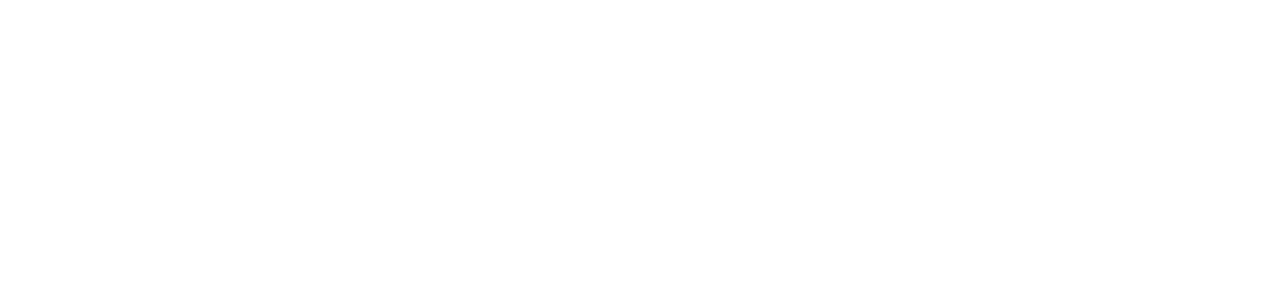
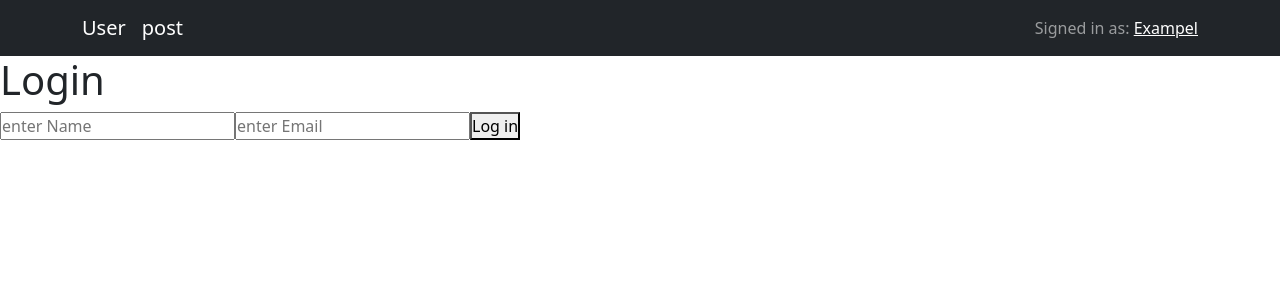
Before and after one commit to C5-jehadalhorany/T02_Blog_App, a React (Create React App) app in the folder blogapp/: page / in a window 1280 px wide. Shown: the top 300 px of the page. Built offline with nearby package versions, Linux system fonts and the light colour scheme.

Commit message:
add navbar and log in componant

```diff
--- a/blogapp/package.json
+++ b/blogapp/package.json
@@ -7,7 +7,10 @@
     "@testing-library/jest-dom": "^5.16.4",
     "@testing-library/react": "^13.3.0",
     "@testing-library/user-event": "^13.5.0",
+    "axios": "^0.27.2",
+    "bootstrap": "^5.1.3",
     "react": "^18.2.0",
+    "react-bootstrap": "^2.4.0",
     "react-dom": "^18.2.0",
     "react-redux": "^8.0.2",
     "react-router-dom": "^6.3.0",
--- a/blogapp/src/App.css
+++ b/blogapp/src/App.css
@@ -0,0 +1,5 @@
+*{
+    padding: 0;
+    margin: 0;
+
+}
--- a/blogapp/src/App.js
+++ b/blogapp/src/App.js
@@ -1,10 +1,14 @@
-
+import Navbars from './component/Navbar';
+import Login from './component/Login';
 import './App.css';
 
 function App() {
   return (
     <div className="App">
+      <Navbars />
 
+
+      <Login />
     </div>
   );
 }
--- a/blogapp/src/component/Login/index.js
+++ b/blogapp/src/component/Login/index.js
@@ -1,10 +1,43 @@
-
+import axios from 'axios';
+import { useState } from 'react';
 
 
 
 
 const Login = () => {
 
+
+    const [islogin, setIslogin] = useState([]);
+
+
+
+    const cilcktologin = () => {
+        axios.get(`https://jsonplaceholder.typicode.com/users`).then((result) => {
+            console.log(result.data);
+            setIslogin(result.data)
+        }).catch((err) => {
+            console.log(err);
+        })
+
+    }
+
+    return <div>
+        {islogin && islogin.map((element, index) => {
+            return (<div>
+
+
+
+            </div>
+
+            )
+        })}
+        <h1>Login</h1>
+        <input placeholder="enter Name" type="text" />
+        <input placeholder="enter Email" type="text" />
+        <button onClick={() => { cilcktologin() }}>Log in</button>
+    </div>
+
+
 }
 
 
--- a/blogapp/src/component/Navbar/index.js
+++ b/blogapp/src/component/Navbar/index.js
@@ -1,14 +1,44 @@
+import Container from 'react-bootstrap/Container';
+import Navbar from 'react-bootstrap/Navbar';
+import 'bootstrap/dist/css/bootstrap.min.css';
+import axios from 'axios';
+import { useState } from 'react';
+
+
+const Navbars = () => {
+    const [allpost, setAllpost] = useState([]);
 
 
 
+    const post = () => {
+        axios.get(`https://jsonplaceholder.typicode.com/posts
+        `).then((result) => {
+            // console.log(result.data);
+            setAllpost(result.data)
+        }).catch((err) => {
+            console.log(err);
+        })
 
 
-const Navbar = () => {
+    }
 
-
-
-    return
+    return (<>
+        <Navbar bg="dark" variant="dark">
+            <Container>
+                <Navbar.Brand href="#home">User</Navbar.Brand>
+                <Navbar.Brand href="post" onClick={() => {
+                    post()
+                }}>post</Navbar.Brand>
+                <Navbar.Toggle />
+                <Navbar.Collapse className="justify-content-end">
+                    <Navbar.Text>
+                        Signed in as: <a href="#login">Exampel</a>
+                    </Navbar.Text>
+                </Navbar.Collapse>
+            </Container>
+        </Navbar>
+    </>);
 }
 
 
-export default Navbar
+export default Navbars
--- a/blogapp/src/component/Post/index.js
+++ b/blogapp/src/component/Post/index.js
@@ -3,6 +3,10 @@
 
 const Post = () => {
 
+
+
+
+    return
 }
 
 export default Post
```
Also changed, not shown: 1 other file (tests, documents, lock files or other folders).
